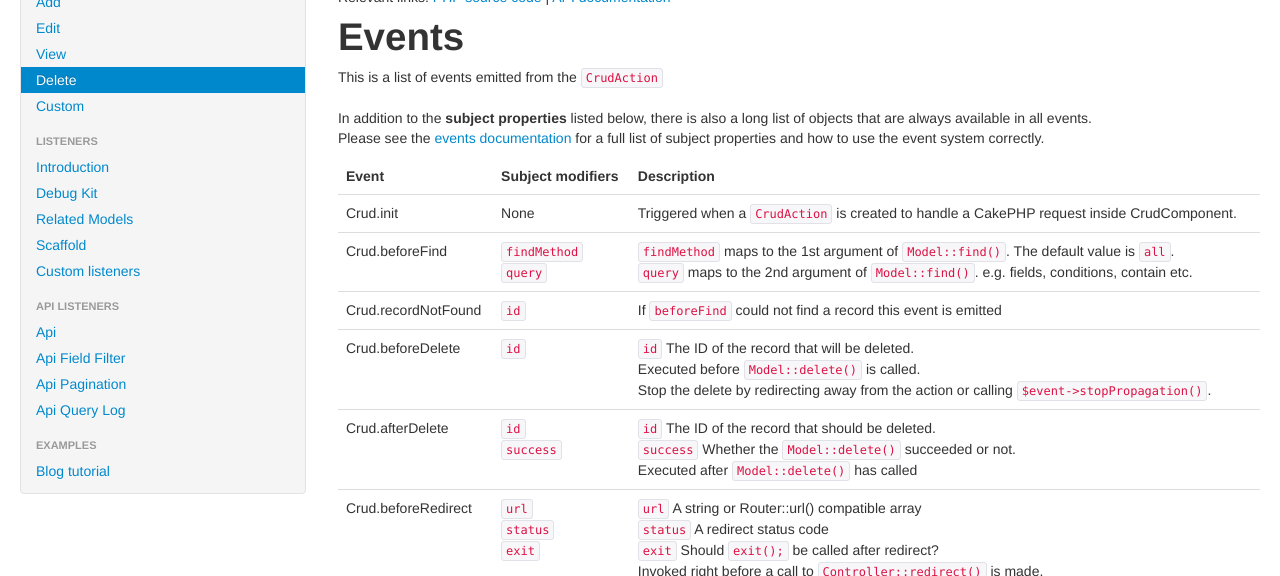
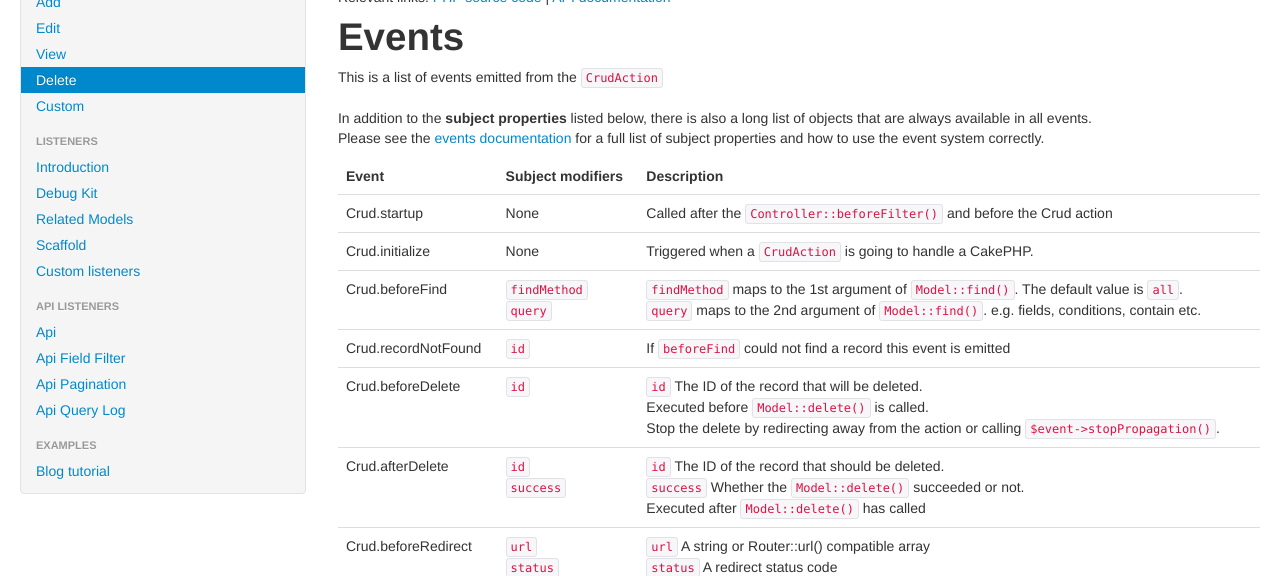
Before and after one commit to FriendsOfCake/crud, a Jekyll site: the page built from docs/actions/delete.md, in a window 1280 px wide and 900 px high, cut to the strip 324-900 px from the top of the window. Built offline with Jekyll 4.4.1, drawn with Linux system fonts in a browser that asks for light colours; nearby versions of some CDN libraries; comment, search, counter and statistics services are not loaded.

Commit message:
Update docs to reflect changes in #45

```diff
--- a/_includes/actions/event/init.md
+++ /dev/null
@@ -1,5 +0,0 @@
-<tr>
-	<td>Crud.init</td>
-	<td>None</td>
-	<td>Triggered when a <code>CrudAction</code> is created to handle a CakePHP request inside CrudComponent.</td>
-</tr>
--- /dev/null
+++ b/_includes/actions/event/initialize.md
@@ -0,0 +1,5 @@
+<tr>
+	<td>Crud.initialize</td>
+	<td>None</td>
+	<td>Triggered when a <code>CrudAction</code> is going to handle a CakePHP.</td>
+</tr>
--- /dev/null
+++ b/_includes/actions/event/startup.md
@@ -0,0 +1,5 @@
+<tr>
+	<td>Crud.startup</td>
+	<td>None</td>
+	<td>Called after the <code>Controller::beforeFilter()</code> and before the Crud action</td>
+</tr>
--- a/docs/actions/delete.md
+++ b/docs/actions/delete.md
@@ -27,7 +27,8 @@ Relevant links:
 	</tr>
 </thead>
 <tbody>
-	{% include actions/event/init.md %}
+	{% include actions/event/startup.md %}
+	{% include actions/event/initialize.md %}
 	{% include actions/event/before_find.md %}
 	{% include actions/event/not_found.md %}
 	{% include actions/event/before_delete.md %}
```
Also changed, not shown: docs/actions/add.md (+2 -1 lines), docs/actions/edit.md (+2 -1 lines), docs/actions/index.md (+2 -1 lines), docs/actions/view.md (+2 -1 lines).
